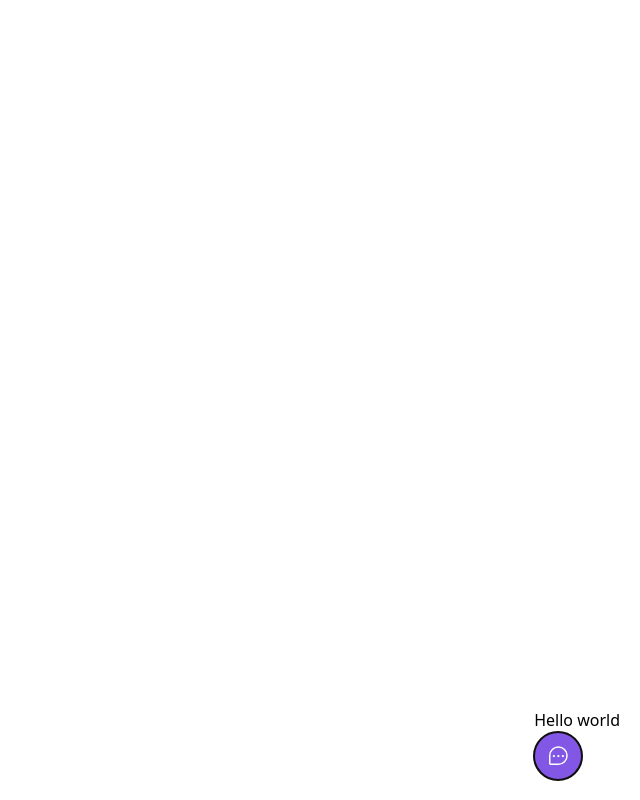
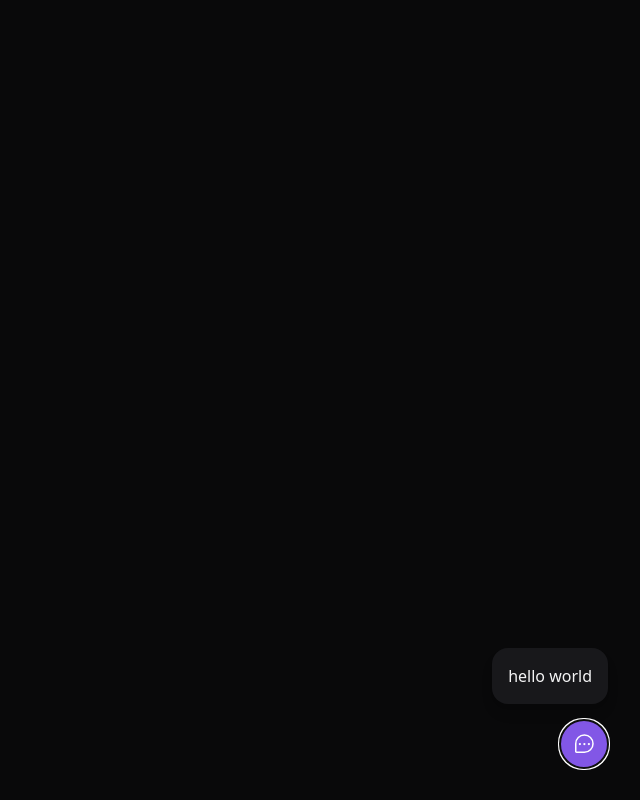
Before and after one commit to GabriPires/feedback-widget-web, a React (Vite) app: page / in a window 1280 px wide. Both pictures are taken after a click on the button "Feedback". Shown: the whole page, without its empty margins (640-1280 px from the left). Built offline with nearby package versions, Linux system fonts and the light colour scheme.

Commit message:
feat: widget form component and fixes on widget button

```diff
--- a/src/components/Widget.tsx
+++ b/src/components/Widget.tsx
@@ -1,11 +1,17 @@
-import { useState } from 'react';
 import { ChatTeardropDots } from 'phosphor-react';
 import { Popover } from '@headlessui/react';
+import { WidgetForm } from './WidgetForm';
 
 export const Widget = () => {
   return (
-    <Popover className={'absolute bottom-5 right-5'}>
-      <Popover.Panel>Hello world</Popover.Panel>
+    <Popover
+      className={
+        'absolute bottom-4 right-4 md:bottom-8 md:right-8 flex flex-col items-end'
+      }
+    >
+      <Popover.Panel>
+        <WidgetForm />
+      </Popover.Panel>
 
       <Popover.Button
         className={
--- /dev/null
+++ b/src/components/WidgetForm.tsx
@@ -0,0 +1,11 @@
+export const WidgetForm = () => {
+  return (
+    <div
+      className={
+        'bg-zinc-900 p-4 relative rounded-2xl mb-4 flex flex-col items-center shadow-lg w-[calc(100vw-2rem)] md:w-auto'
+      }
+    >
+      hello world
+    </div>
+  );
+};
--- a/src/global.css
+++ b/src/global.css
@@ -1,3 +1,7 @@
 @tailwind base;
 @tailwind components;
 @tailwind utilities;
+
+body {
+  @apply bg-[#09090a] text-zinc-100
+}
```
